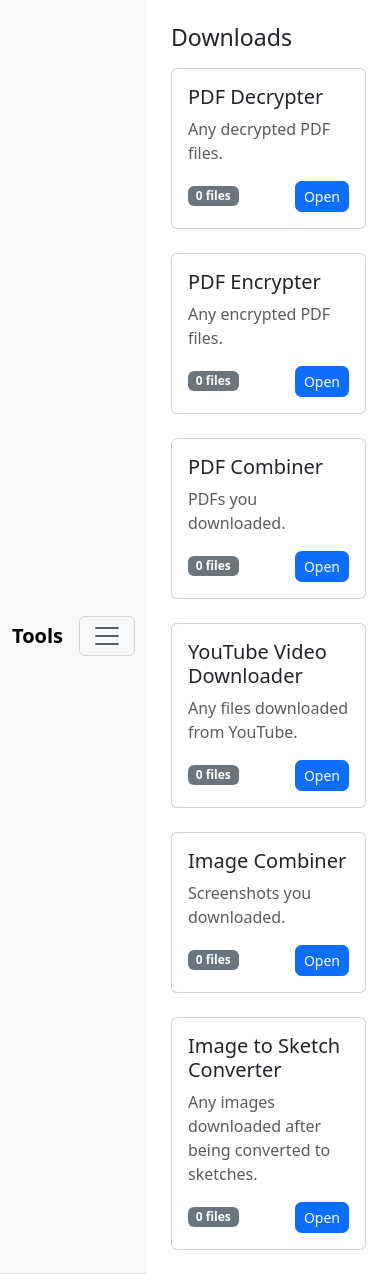
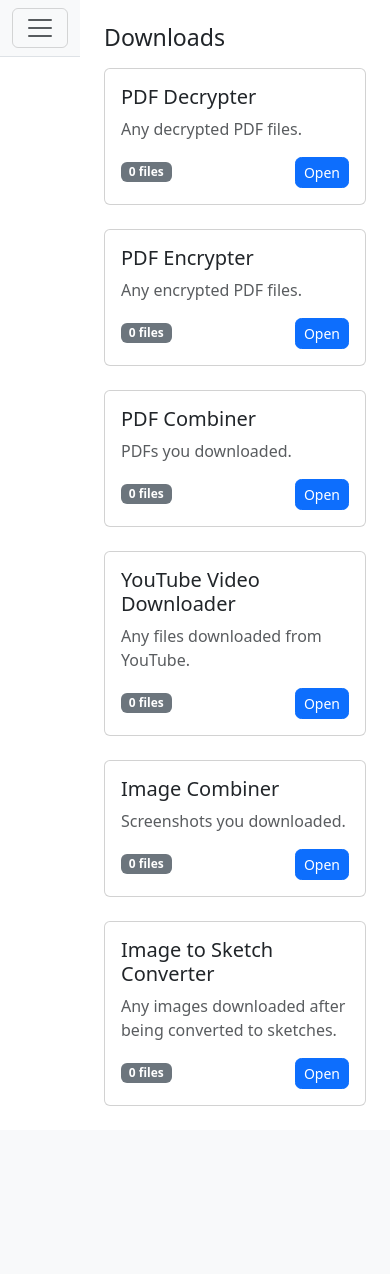
Before and after one commit to jbierowiec/evryquiktool, a Flask app: page /downloads in a window 390 px wide. After the commit the page ends 1106 px from the top, so only its background shows below. Run offline with Flask 3, Linux system fonts and the light colour scheme.

Commit message:
Hamburger alignment fix

```diff
--- a/templates/base.html
+++ b/templates/base.html
@@ -107,7 +107,8 @@
       }
     </style>
   </head>
-  <body class="d-flex">
+  <!-- 👇 change is here: added align-items-start -->
+  <body class="d-flex align-items-start">
     <!-- Mobile top bar (visible only on small screens) -->
     <nav
       class="navbar navbar-light bg-body-tertiary border-bottom d-md-none sticky-top"
@@ -116,10 +117,11 @@
         class="container-fluid d-flex justify-content-between align-items-center"
       >
         <!-- Brand (left side) -->
+        <!--
         <a class="navbar-brand fw-bold mb-0 h5" href="{{ url_for('landing') }}">
           Tools
         </a>
-
+        -->
         <!-- Hamburger (right side) -->
         <button
           class="navbar-toggler"
```
